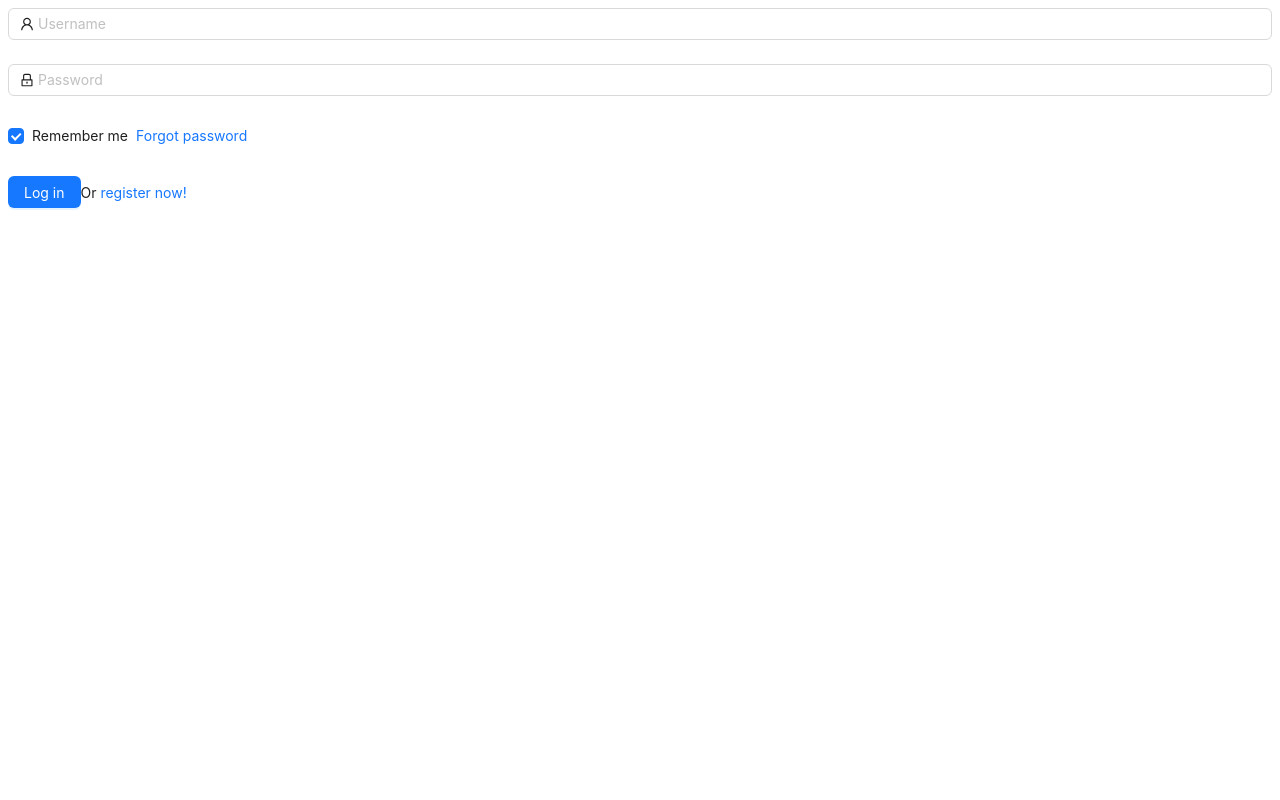
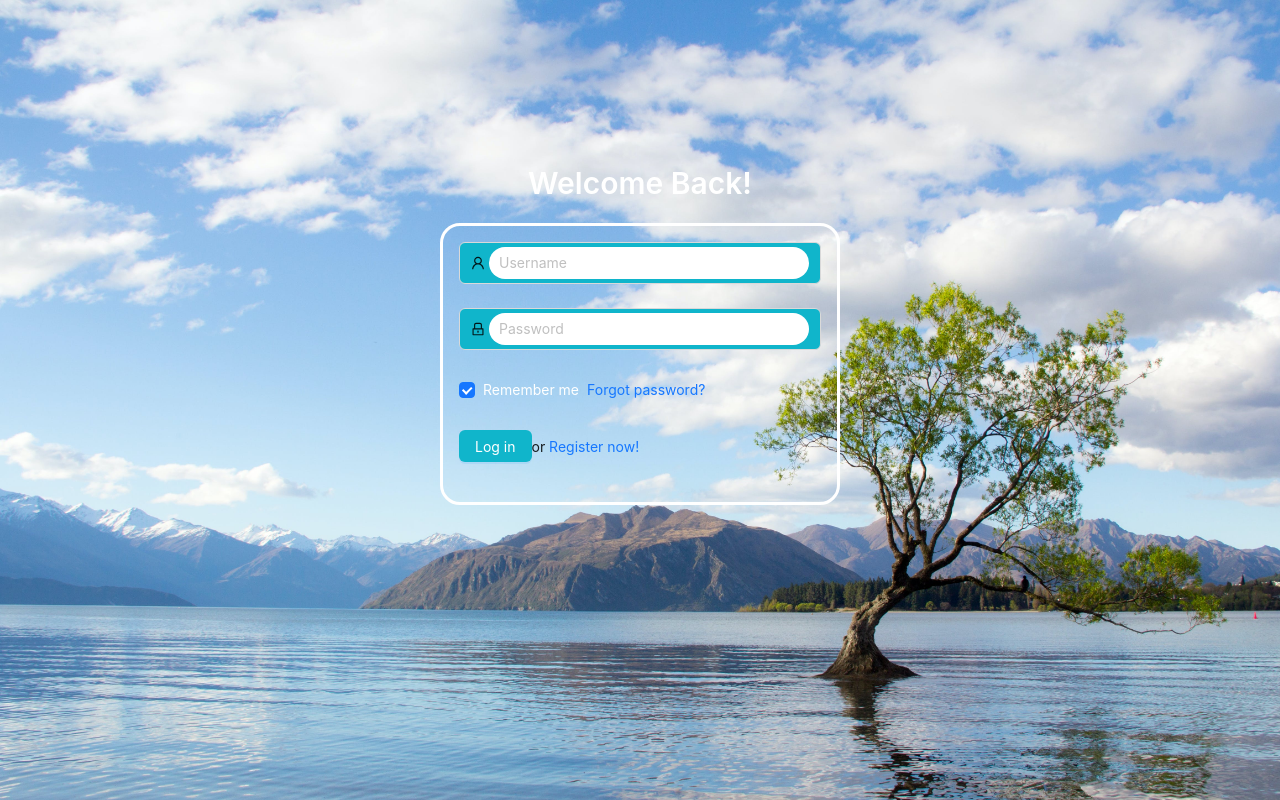
Before and after one commit to myardor/TravelWebsite-ReactJS, a React (Create React App) app: page /login in a window 1280 px wide. Built offline with nearby package versions, Linux system fonts and the light colour scheme.

Commit message:
登录验证

```diff
--- a/src/apis/index.jsx
+++ b/src/apis/index.jsx
@@ -4,6 +4,18 @@ import axios from "axios"
 // axios.defaults.baseURL = "http://47.95.39.183:3005"
 axios.defaults.baseURL = "http://localhost:3005"
 
+// verifyUsrInfo
+const verifyUsrInfo = async username => {
+  await axios({
+    url: `/usrInfo`,
+    params: {
+      phone: username,
+    },
+  }).then(res => {
+    // console.log(res.data)
+    return res.data[0]
+  })
+}
 // setUsrInfo
 const setUsrInfo = data => {
   return axios({
@@ -51,4 +63,5 @@ export {
   getHotelDataAPI,
   getRegionDataAPI,
   setUsrInfo,
+  verifyUsrInfo,
 }
--- a/src/pages/Login/Login.css
+++ b/src/pages/Login/Login.css
@@ -1,3 +1,4 @@
+@charset "UTF-8";
 #components-form-demo-normal-login .login-form {
   max-width: 300px;
 }
@@ -12,4 +13,69 @@
 
 #components-form-demo-normal-login .login-form-button {
   width: 100%;
+}
+
+:root {
+  --PrimaryColor: hsl(199, 100%, 33%);
+  --SecondaryColor: hsl(187, 85%, 43%);
+  --gradientColor: linear-gradient(
+    to right,
+    hsl(187, 85%, 43%),
+    hsl(199, 100%, 33%)
+  );
+  --whiteColor: hsl(0, 0%, 100%);
+  --blackColor: hsl(201, 33%, 16%);
+  --textColor: hsl(240, 4%, 36%);
+  --whiteColorDeam: hsl(0, 0%, 93%);
+  --greyText: rgb(190, 190, 190);
+  --inputColor: rgb(239, 239, 239);
+  --bodyColor: rgb(240, 240, 246);
+  --cardBG: rgb(225, 225, 235);
+}
+
+body,
+html {
+  margin: 0;
+  padding: 0;
+  font-family: Arial, sans-serif; /* 可选：设置默认字体 */
+}
+
+#root .login {
+  background-image: url("../../assets/img(3).jpg");
+  background-size: cover;
+  height: 100vh;
+}
+#root .loginForm {
+  position: absolute;
+  top: 10rem;
+  left: 50%;
+  transform: translateX(-50%);
+  width: 400px;
+}
+#root .loginForm .loginTitle {
+  display: flex;
+  justify-content: center;
+  font-size: 30px;
+  color: var(--whiteColor);
+  font-weight: 600;
+  padding-bottom: 1rem;
+}
+#root .loginForm .formItems {
+  padding: 1rem;
+  border: 3px solid var(--whiteColor);
+  border-radius: 20px;
+}
+#root .loginForm .formItems label {
+  color: var(--whiteColor);
+}
+#root .loginForm .formItems .ant-input-affix-wrapper {
+  background-color: var(--SecondaryColor);
+}
+#root .loginForm .formItems .ant-input-affix-wrapper input {
+  padding: 5px 10px;
+  background-color: var(--whiteColor);
+  border-radius: 20px;
+}
+#root .loginForm .formItems .ant-btn {
+  background-color: var(--SecondaryColor);
 }/*# sourceMappingURL=Login.css.map */
--- a/src/pages/Login/Login.jsx
+++ b/src/pages/Login/Login.jsx
@@ -3,13 +3,19 @@ import { LockOutlined, UserOutlined } from "@ant-design/icons"
 import { Button, Checkbox, Form, Input } from "antd"
 import "./Login.css"
 import { useNavigate } from "react-router-dom"
+import { verifyUsrInfo } from "../../apis"
 
 const Login = () => {
   const navigate = useNavigate()
   const onFinish = values => {
-    console.log("Received values of form: ", values)
+    const res = verifyUsrInfo(values.username)
+    // console.log("Received values of form: ", values)
+    console.log(res)
   }
   return (
+    <>
+      <section className='login'>
+        <div className='loginForm'>
           <Form
             name='normal_login'
             className='login-form'
@@ -18,6 +24,11 @@ const Login = () => {
             }}
             onFinish={onFinish}
           >
+            <div className='loginTitle'>
+              <span>Welcome Back!</span>
+            </div>
+
+            <div className='formItems'>
               <Form.Item
                 name='username'
                 rules={[
@@ -53,20 +64,28 @@ const Login = () => {
                 </Form.Item>
 
                 <a className='login-form-forgot' href=''>
-          Forgot password
+                  Forgot password?
                 </a>
               </Form.Item>
 
               <Form.Item>
-        <Button type='primary' htmlType='submit' className='login-form-button'>
+                <Button
+                  type='primary'
+                  htmlType='submit'
+                  className='login-form-button'
+                >
                   Log in
                 </Button>
-        Or{" "}
+                or{" "}
                 <a href='#' onClick={() => navigate("/register")}>
-          register now!
+                  Register now!
                 </a>
               </Form.Item>
+            </div>
           </Form>
+        </div>
+      </section>
+    </>
   )
 }
 export default Login
--- a/src/pages/Login/Login.scss
+++ b/src/pages/Login/Login.scss
@@ -10,3 +10,78 @@
 #components-form-demo-normal-login .login-form-button {
   width: 100%;
 }
+
+:root {
+  --PrimaryColor: hsl(199, 100%, 33%);
+  --SecondaryColor: hsl(187, 85%, 43%);
+  --gradientColor: linear-gradient(
+    to right,
+    hsl(187, 85%, 43%),
+    hsl(199, 100%, 33%)
+  );
+  --whiteColor: hsl(0, 0%, 100%);
+  --blackColor: hsl(201, 33%, 16%);
+  --textColor: hsl(240, 4%, 36%);
+  --whiteColorDeam: hsl(0, 0%, 93%);
+  --greyText: rgb(190, 190, 190);
+  --inputColor: rgb(239, 239, 239);
+  --bodyColor: rgb(240, 240, 246);
+  --cardBG: rgb(225, 225, 235);
+}
+
+body,
+html {
+  margin: 0;
+  padding: 0;
+  font-family: Arial, sans-serif; /* 可选：设置默认字体 */
+}
+#root {
+  //   position: relative;
+  .login {
+    background-image: url("../../assets/img\(3\).jpg");
+    background-size: cover;
+    height: 100vh;
+  }
+  .loginForm {
+    position: absolute;
+    top: 10rem;
+    left: 50%;
+    transform: translateX(-50%);
+
+    width: 400px;
+    .loginTitle {
+      display: flex;
+      justify-content: center;
+
+      font-size: 30px;
+      color: var(--whiteColor);
+      font-weight: 600;
+
+      padding-bottom: 1rem;
+    }
+
+    .formItems {
+      padding: 1rem;
+      border: 3px solid var(--whiteColor);
+      border-radius: 20px;
+
+      label {
+        color: var(--whiteColor);
+      }
+
+      .ant-input-affix-wrapper {
+        background-color: var(--SecondaryColor);
+
+        input {
+          padding: 5px 10px;
+          background-color: var(--whiteColor);
+          border-radius: 20px;
+        }
+      }
+
+      .ant-btn {
+        background-color: var(--SecondaryColor);
+      }
+    }
+  }
+}
--- a/src/pages/Register/Register.css
+++ b/src/pages/Register/Register.css
@@ -51,4 +51,7 @@ html {
 }
 #root .registerForm .formItems label {
   color: var(--whiteColor);
+}
+#root .registerForm .formItems .ant-btn {
+  background-color: var(--SecondaryColor);
 }/*# sourceMappingURL=Register.css.map */
--- a/src/pages/Register/Register.scss
+++ b/src/pages/Register/Register.scss
@@ -55,6 +55,10 @@ html {
       label {
         color: var(--whiteColor);
       }
+
+      .ant-btn {
+        background-color: var(--SecondaryColor);
+      }
     }
   }
 }
```
Also changed, not shown: src/server/data.json (+16 -0 lines), 2 other files (tests, documents, lock files or other folders). Lines whose indentation alone changed are shown as unchanged.
